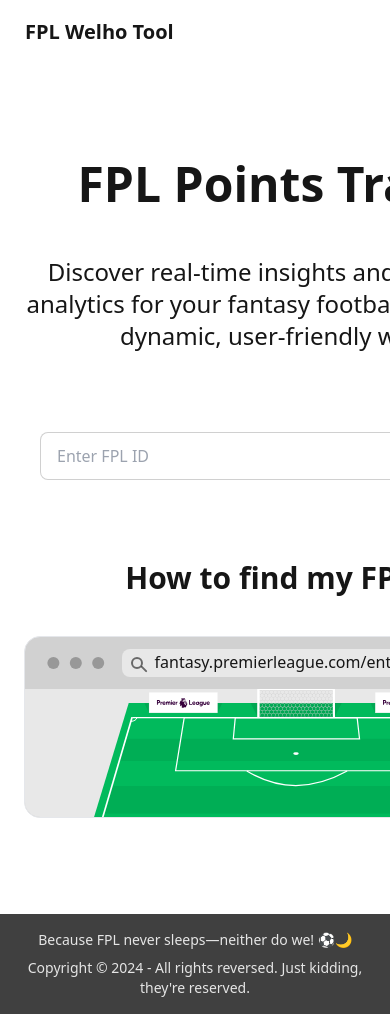
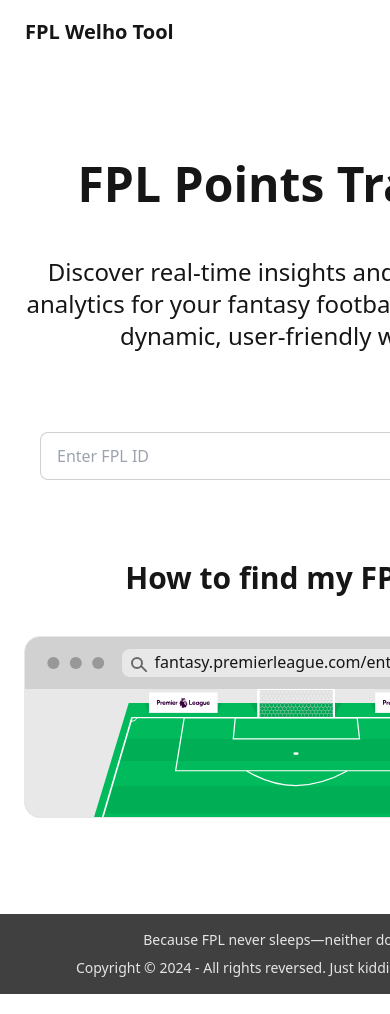
Before and after one commit to attemarjamaki/fpl-app, a Next.js app: page / in a window 390 px wide. Shown: the top 1014 px of the page. Built offline with nearby package versions, Linux system fonts and the light colour scheme.

Commit message:
footer fixed for mobile

```diff
--- a/app/components/Footer.jsx
+++ b/app/components/Footer.jsx
@@ -2,7 +2,7 @@
 
 const Footer = () => {
   return (
-    <div>
+    <div className="min-w-[600px]">
       <footer className="footer footer-center bg-neutral-700 text-neutral-200 text-md p-4">
         <aside>
           <p>Because FPL never sleeps—neither do we! ⚽🌙</p>
```
